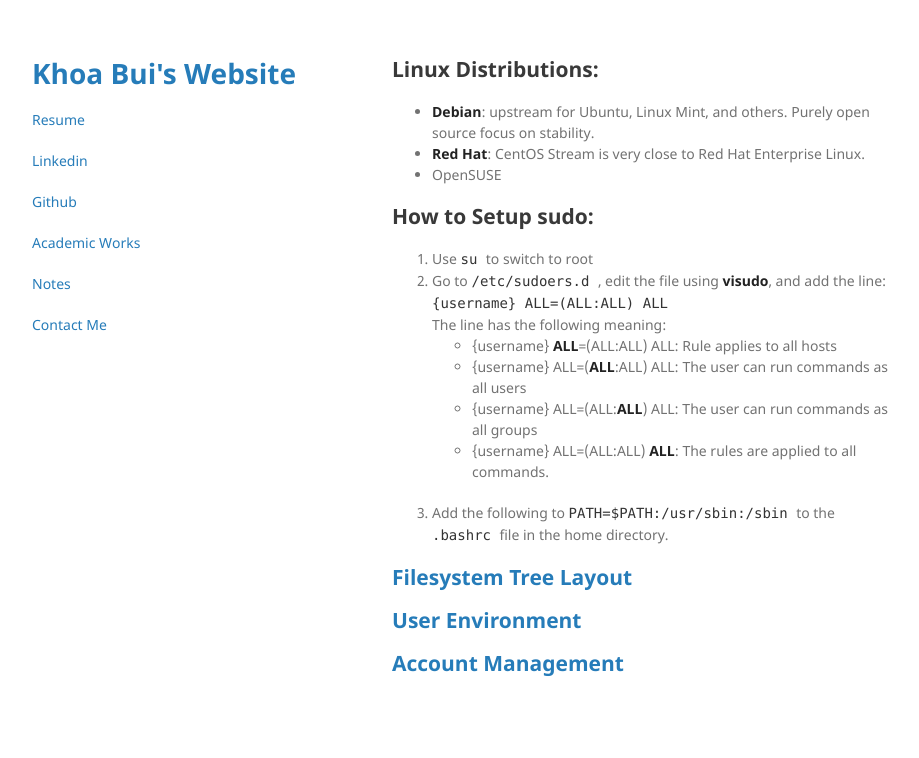
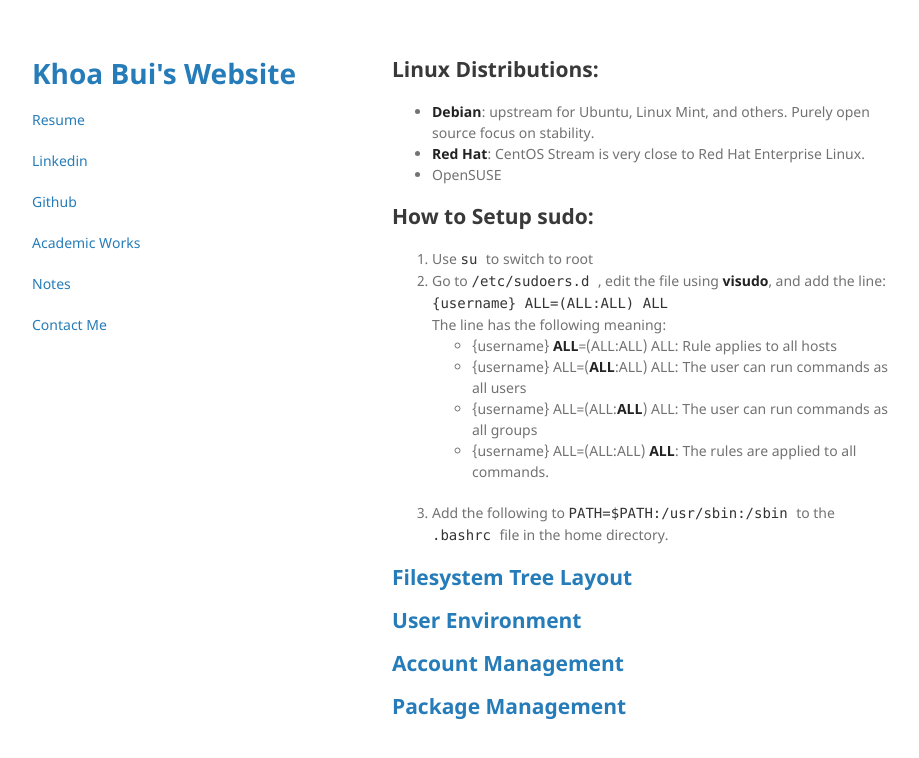
Before and after one commit to khoabuiv/khoabuiv.github.io, a Jekyll site: the page built from linux_notes.md, in a window 1280 px wide. Shown: the top 758 px of the page, without its empty margins (178-1097 px from the left). Built offline with Jekyll 4.4.1, drawn with Linux system fonts in a browser that asks for light colours; our own code applies the rules of GitHub Pages for plain Markdown files.

Commit message:
Change Linux files directories

```diff
--- a/linux_notes.md
+++ b/linux_notes.md
@@ -19,8 +19,10 @@
 
 3. Add the following to <code> PATH=$PATH:/usr/sbin:/sbin </code> to the <code> .bashrc </code> file in the home directory.
 
-## [Filesystem Tree Layout](https://khoabuiv.github.io/filesystem_tree_layout.html)
+## [Filesystem Tree Layout](https://khoabuiv.github.io/linux/filesystem_tree_layout.html)
 
-## [User Environment](https://khoabuiv.github.io/user_environment.html)
+## [User Environment](https://khoabuiv.github.io/linux/user_environment.html)
 
-## [Account Management](https://khoabuiv.github.io/linux_account_management.html)
+## [Account Management](https://khoabuiv.github.io/linux/linux_account_management.html)
+
+## [Package Management](https://khoabuiv.github.io/linux/package_management.html)
```
Also changed, not shown: linux/linux_account_management.md (renamed from linux_account_management.md, +1 -0 lines), linux/package_management.md (added, +3 -0 lines), linux/filesystem_tree_layout.md (renamed from filesystem_tree_layout.md), linux/user_environment.md (renamed from user_environment.md).
